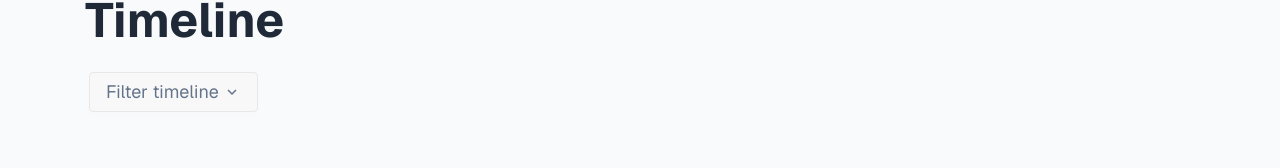
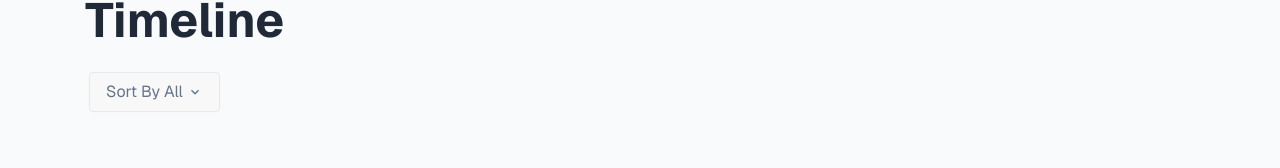
Before and after one commit to djriad157764-creator/Keen-Keeper, a React (Vite) app: page /timeline in a window 1280 px wide. Shown: the part 148-316 px from the top of the page. Built offline with nearby package versions, Linux system fonts and the light colour scheme.

Commit message:
Fix: Some Issue

```diff
--- a/src/context/FriendsActivityContext.jsx
+++ b/src/context/FriendsActivityContext.jsx
@@ -104,7 +104,7 @@ const FriendsActivityContext = ({ children }) => {
     const videoCallData = {
       ...findFriendData,
       time: formattedDate,
-      type: "videoCall",
+      type: "VideoCall",
       icon: VideoIcon,
     };
 
--- a/src/page/timeline/TimeLine.jsx
+++ b/src/page/timeline/TimeLine.jsx
@@ -10,17 +10,15 @@ import { RingLoader } from "react-spinners";
 const TimeLine = () => {
   const { loading } = useFetchData();
   const { FriendsActivity } = useContext(ActivityContext);
-  const [sortType, setSortType] = useState("all");
+  const [sortType, setSortType] = useState("All");
 
   const sortingData = useMemo(() => {
-    if (sortType === "all") {
+    if (sortType === "All") {
       return FriendsActivity;
     } else {
       return FriendsActivity.filter((friend) => friend.type === sortType);
     }
   }, [sortType, FriendsActivity]);
-
-  console.log(typeof sortingData);
 
   if (loading) {
     return (
@@ -41,15 +39,15 @@ const TimeLine = () => {
             <div className="mb-6">
               <div className="dropdown dropdown-start">
                 <div tabIndex={0} role="button" className="btn m-1">
-                  <p className="flex items-center gap-1 text-[#64748B] font-normal text-lg">
-                    Filter timeline <MdKeyboardArrowDown />
+                  <p className="flex items-center gap-1 text-[#64748B] font-normal text-base">
+                    Sort By {sortType} <MdKeyboardArrowDown />
                   </p>
                 </div>
                 <ul
                   tabIndex="-1"
                   className="dropdown-content menu bg-base-100 rounded-box z-1 w-52 p-2 shadow-sm"
                 >
-                  <li onClick={() => setSortType("all")}>
+                  <li onClick={() => setSortType("All")}>
                     <a>All</a>
                   </li>
                   <li onClick={() => setSortType("AudioCall")}>
@@ -58,7 +56,7 @@ const TimeLine = () => {
                   <li onClick={() => setSortType("TextMessage")}>
                     <a>Text</a>
                   </li>
-                  <li onClick={() => setSortType("videoCall")}>
+                  <li onClick={() => setSortType("VideoCall")}>
                     <a>Video</a>
                   </li>
                 </ul>
@@ -75,7 +73,7 @@ const TimeLine = () => {
               No History Found
             </h2>
             <p className="text-gray-500">
-              {sortType === "all" ?
+              {sortType === "All" ?
                 "No activities found"
               : `No ${
                   sortType === "AudioCall" ? "Call"
@@ -84,9 +82,9 @@ const TimeLine = () => {
                 } activities yet`
               }
             </p>
-            {sortType !== "all" && (
+            {sortType !== "All" && (
               <button
-                onClick={() => setSortType("all")}
+                onClick={() => setSortType("All")}
                 className="btn btn-sm btn-outline mt-4"
               >
                 View All Activities
@@ -98,7 +96,7 @@ const TimeLine = () => {
               return <HistoryCard key={index} friend={friend} />;
             } else if (friend.type === "TextMessage") {
               return <HistoryCard key={index} friend={friend} />;
-            } else if (friend.type === "videoCall") {
+            } else if (friend.type === "VideoCall") {
               return <HistoryCard key={index} friend={friend} />;
             }
           })
```
